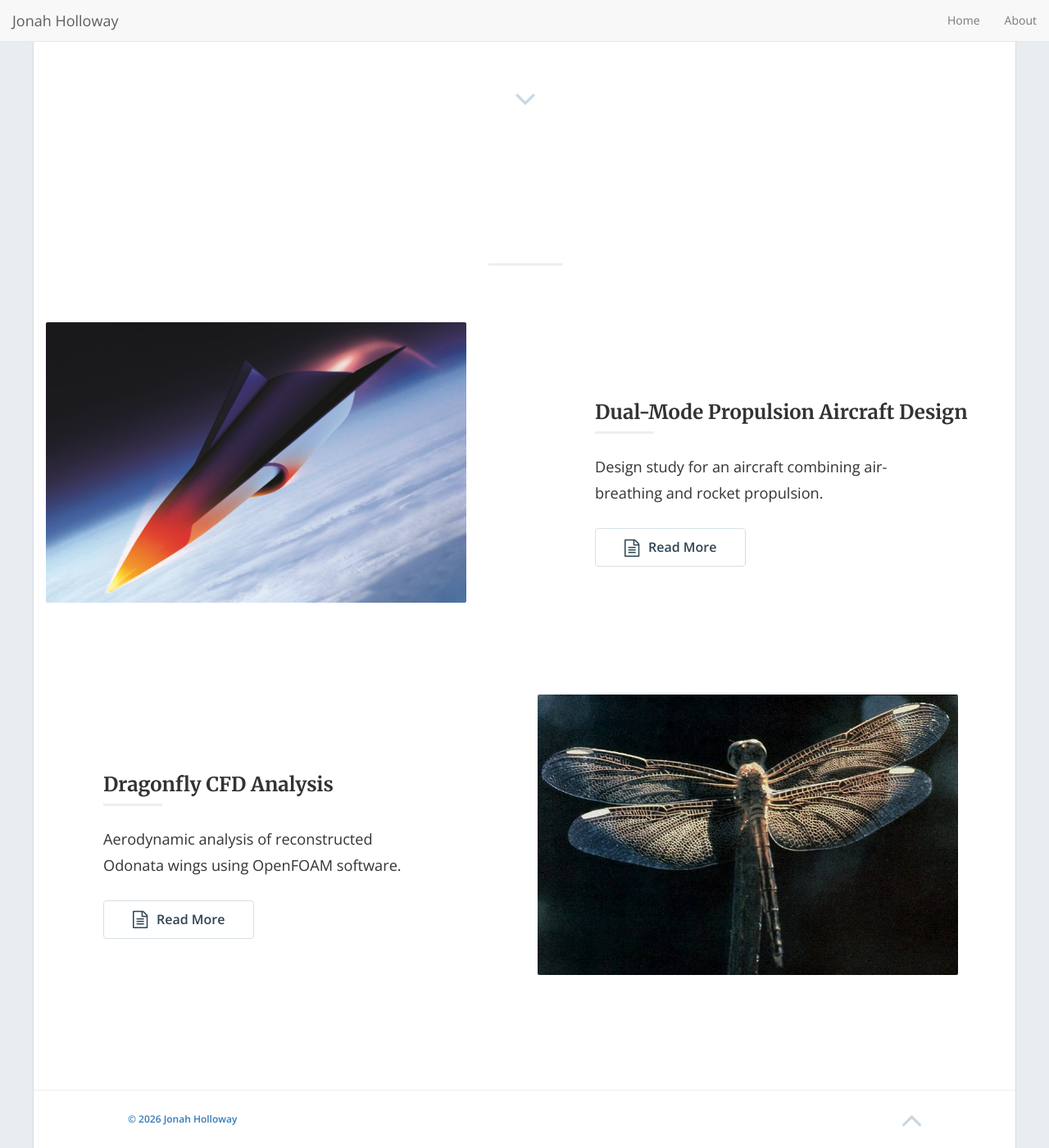
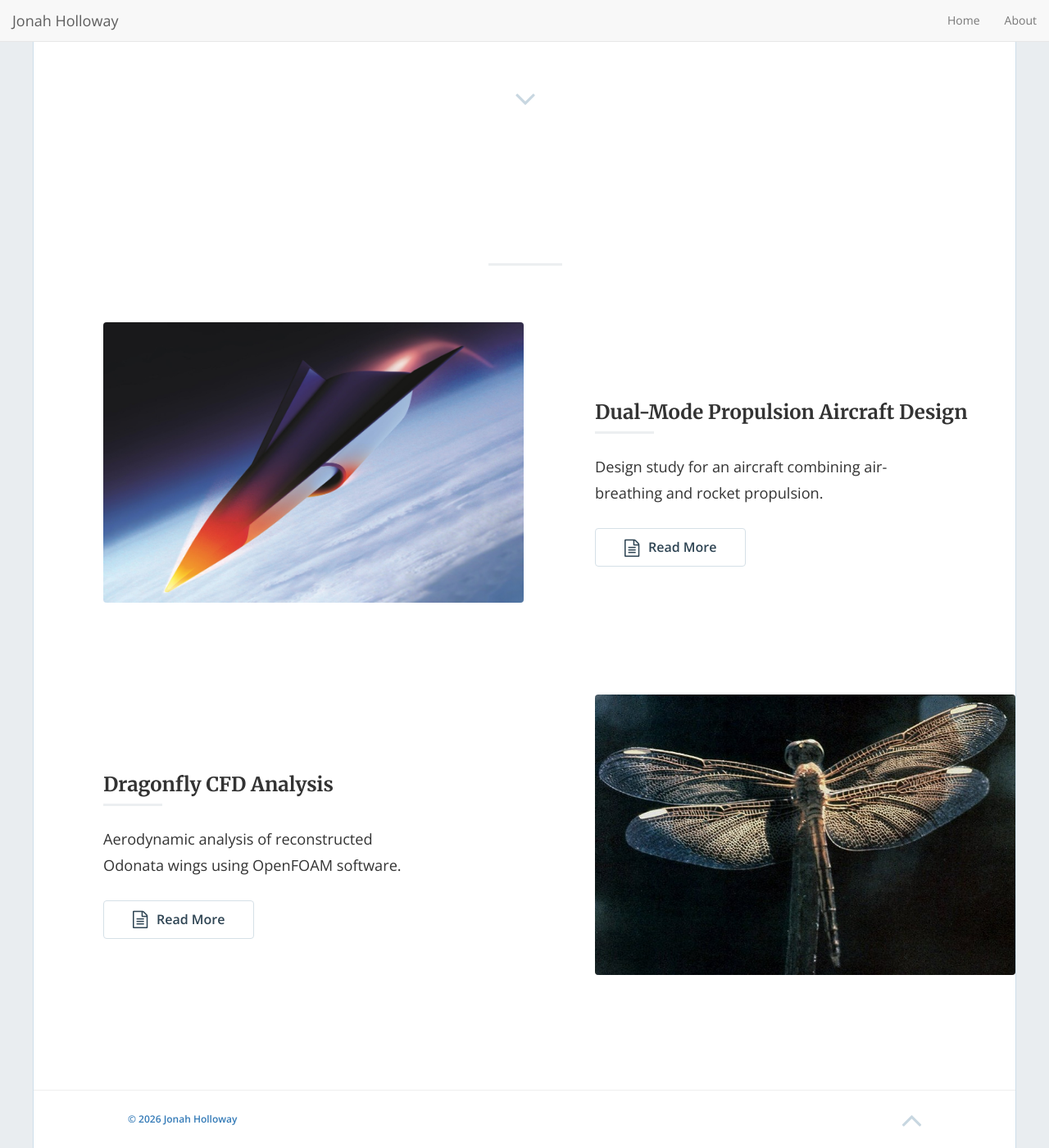
Before and after one commit to jonahholloway/jonahholloway.github.io, a Jekyll site: the page built from index.html, in a window 1280 px wide and 1400 px high, scrolled down 530 px. Shown: the whole window at 82% size. Built offline with Jekyll 4.4.1, drawn with Linux system fonts in a browser that asks for light colours; nearby versions of some CDN libraries; the list of posts is cut into pages by our own code.

Commit message:
Update style.scss

```diff
--- a/css/style.scss
+++ b/css/style.scss
@@ -259,7 +259,9 @@ button.btn, input.btn {
 	width: 90%;
     height: auto;
 	position: center;
-	border-radius: 2px;
+	margin-left: 5em;
+	margin-right: 5em;
+	border-radius: 4px;
     @include bp-xsmall {
       display: none;
     }
```
